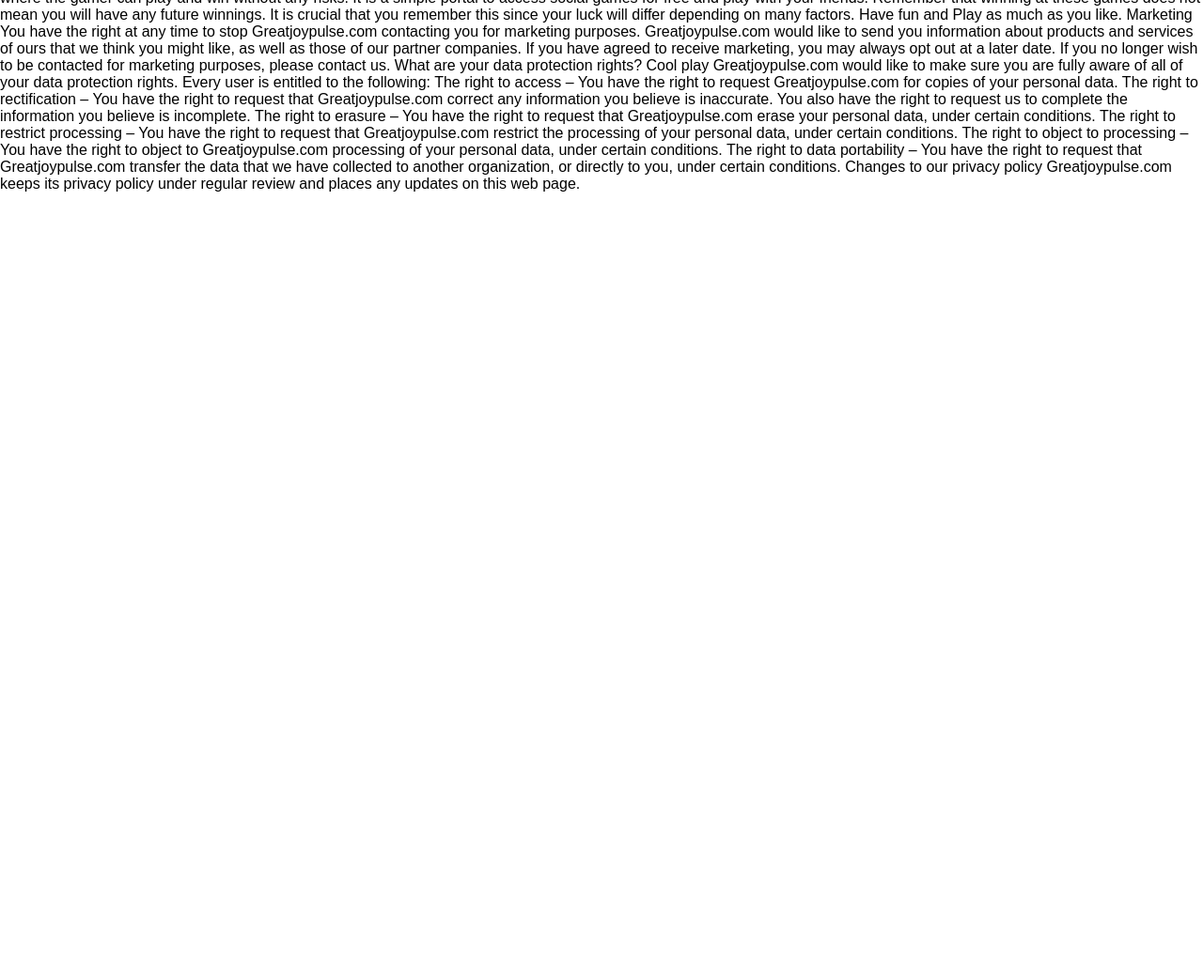
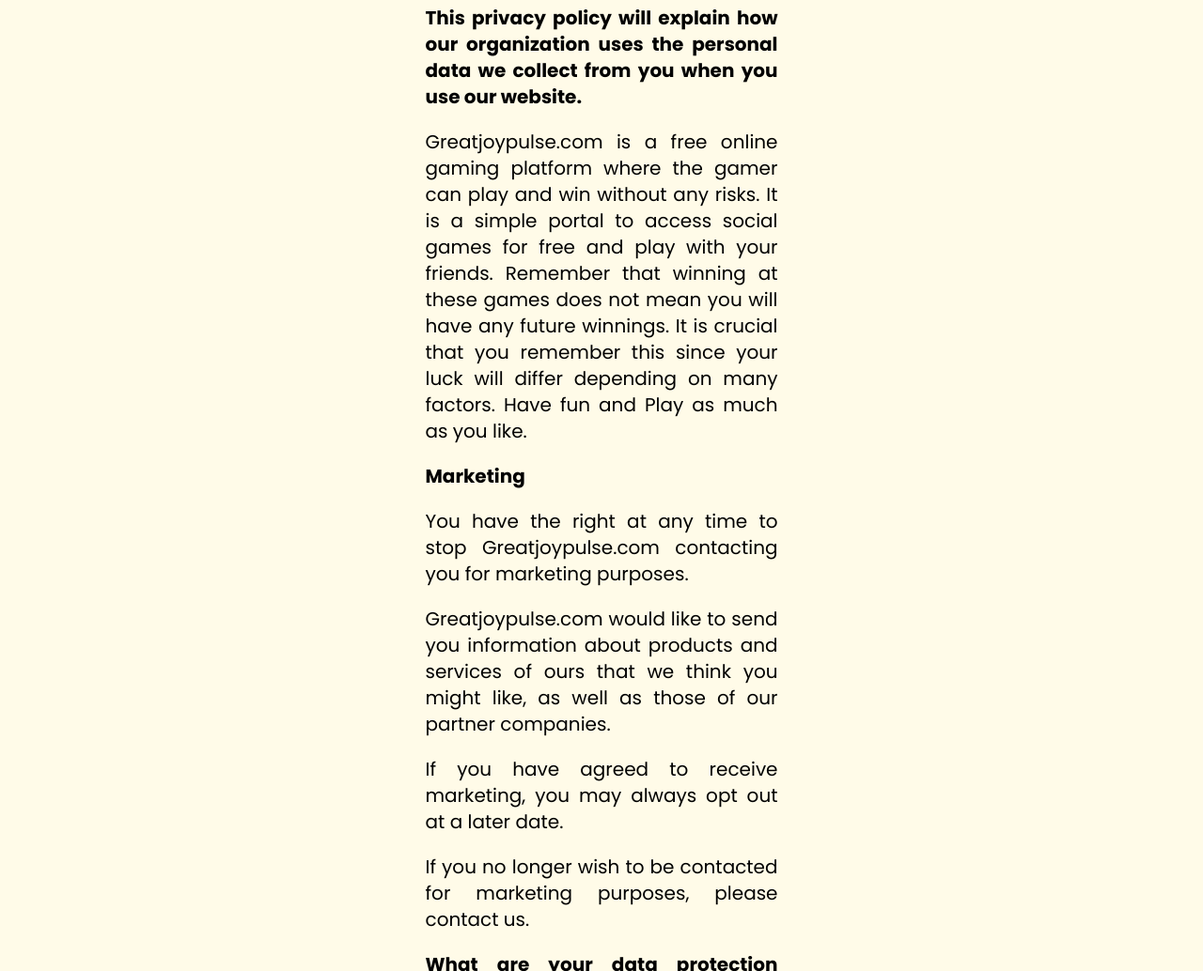
Before and after one commit to serg444s/STP-6815, a website built with Vite: page privacy.html in a window 1280 px wide. Shown: the part 66-1100 px from the top of the page at 94% size. Before the commit the page ends 800 px from the top, so only its background shows below. Built offline with nearby package versions, Linux system fonts and the light colour scheme; a web font is replaced by a local one.

Commit message:
add Privacy policy

```diff
--- /dev/null
+++ b/privacy.css
@@ -0,0 +1,56 @@
+body {
+  background-color: #fffbe8;
+}
+
+ul {
+  list-style: none;
+  margin: 0;
+  padding: 0;
+}
+
+.container {
+  width: 375px;
+  margin: 0 auto;
+}
+
+.section-title {
+  font-family: "Poller One", sans-serif;
+
+  font-weight: 800;
+  font-size: 28px;
+
+  color: #000;
+}
+
+.title {
+  font-family: "Poppins", Times, serif;
+
+  font-weight: 700;
+  font-size: 20px;
+  line-height: 140%;
+  text-align: justify;
+  color: #000;
+}
+
+.text {
+  font-family: "Poppins", Times, serif;
+
+  font-weight: 400;
+  font-size: 20px;
+  line-height: 140%;
+  text-align: justify;
+  color: #000;
+
+  span {
+    font-weight: 700;
+  }
+}
+
+@media screen and (min-width: 1440px) {
+  .container {
+    width: 1440px;
+  }
+  .section-title {
+    font-size: 52px;
+  }
+}
--- a/privacy.html
+++ b/privacy.html
@@ -4,42 +4,111 @@
     <meta charset="UTF-8" />
     <meta name="viewport" content="width=device-width, initial-scale=1.0" />
     <title>Privacy policy</title>
+    <link
+      href="https://fonts.googleapis.com/css2?family=Poller+One&family=Poppins:ital,wght@0,100;0,200;0,300;0,400;0,500;0,600;0,700;0,800;0,900;1,100;1,200;1,300;1,400;1,500;1,600;1,700;1,800;1,900&display=swap"
+      rel="stylesheet"
+    />
+    <link rel="stylesheet" href="/privacy.css" />
   </head>
   <body>
-    <h1>Privacy Policy</h1>
-    <p>
-      This privacy policy will explain how our organization uses the personal
-      data we collect from you when you use our website. Greatjoypulse.com is a
-      free online gaming platform where the gamer can play and win without any
-      risks. It is a simple portal to access social games for free and play with
-      your friends. Remember that winning at these games does not mean you will
-      have any future winnings. It is crucial that you remember this since your
-      luck will differ depending on many factors. Have fun and Play as much as
-      you like. Marketing You have the right at any time to stop
-      Greatjoypulse.com contacting you for marketing purposes. Greatjoypulse.com
-      would like to send you information about products and services of ours
-      that we think you might like, as well as those of our partner companies.
-      If you have agreed to receive marketing, you may always opt out at a later
-      date. If you no longer wish to be contacted for marketing purposes, please
-      contact us. What are your data protection rights? Cool play
-      Greatjoypulse.com would like to make sure you are fully aware of all of
-      your data protection rights. Every user is entitled to the following: The
-      right to access – You have the right to request Greatjoypulse.com for
-      copies of your personal data. The right to rectification – You have the
-      right to request that Greatjoypulse.com correct any information you
-      believe is inaccurate. You also have the right to request us to complete
-      the information you believe is incomplete. The right to erasure – You have
-      the right to request that Greatjoypulse.com erase your personal data,
-      under certain conditions. The right to restrict processing – You have the
-      right to request that Greatjoypulse.com restrict the processing of your
-      personal data, under certain conditions. The right to object to
-      processing – You have the right to object to Greatjoypulse.com processing
-      of your personal data, under certain conditions. The right to data
-      portability – You have the right to request that Greatjoypulse.com
-      transfer the data that we have collected to another organization, or
-      directly to you, under certain conditions. Changes to our privacy policy
-      Greatjoypulse.com keeps its privacy policy under regular review and places
-      any updates on this web page.
-    </p>
+    <div class="container">
+      <h1 class="section-title">Privacy Policy</h1>
+      <h3 class="title">
+        This privacy policy will explain how our organization uses the personal
+        data we collect from you when you use our website.
+      </h3>
+
+      <p class="text">
+        Greatjoypulse.com is a free online gaming platform where the gamer can
+        play and win without any risks. It is a simple portal to access social
+        games for free and play with your friends. Remember that winning at
+        these games does not mean you will have any future winnings. It is
+        crucial that you remember this since your luck will differ depending on
+        many factors. Have fun and Play as much as you like.
+      </p>
+
+      <h3 class="title">Marketing</h3>
+      <ul>
+        <li>
+          <p class="text">
+            You have the right at any time to stop Greatjoypulse.com contacting
+            you for marketing purposes.
+          </p>
+        </li>
+        <li>
+          <p class="text">
+            Greatjoypulse.com would like to send you information about products
+            and services of ours that we think you might like, as well as those
+            of our partner companies.
+          </p>
+        </li>
+        <li>
+          <p class="text">
+            If you have agreed to receive marketing, you may always opt out at a
+            later date.
+          </p>
+        </li>
+        <li>
+          <p class="text">
+            If you no longer wish to be contacted for marketing purposes, please
+            contact us.
+          </p>
+        </li>
+      </ul>
+      <h3 class="title">What are your data protection rights?</h3>
+
+      <p class="text">
+        Cool play Greatjoypulse.com would like to make sure you are fully aware
+        of all of your data protection rights. Every user is entitled to the
+        following:
+      </p>
+
+      <ul>
+        <li>
+          <p class="text">
+            <span>The right to access</span> - You have the right to request
+            Greatjoypulse.com for copies of your personal data.
+          </p>
+        </li>
+        <li>
+          <p class="text">
+            <span>The right to rectification</span> – You have the right to
+            request that Greatjoypulse.com correct any information you believe
+            is inaccurate. You also have the right to request us to complete the
+            information you believe is incomplete.
+          </p>
+        </li>
+
+        <li>
+          <p class="text">
+            <span>The right to erasure</span> – You have the right to request
+            that Greatjoypulse.com erase your personal data, under certain
+            conditions.
+          </p>
+        </li>
+
+        <li>
+          <p class="text">
+            <span>The right to restrict processing</span> – You have the right
+            to request that Greatjoypulse.com restrict the processing of your
+            personal data, under certain conditions.
+          </p>
+        </li>
+
+        <li>
+          <p class="text">
+            <span>The right to object to processing</span> – You have the right
+            to object to Greatjoypulse.com processing of your personal data,
+            under certain conditions.
+          </p>
+        </li>
+      </ul>
+
+      <h3 class="title">Changes to our privacy policy</h3>
+      <p class="text">
+        Greatjoypulse.com keeps its privacy policy under regular review and
+        places any updates on this web page.
+      </p>
+    </div>
   </body>
 </html>
```
Also changed, not shown: index.html (+1 -1 lines).
